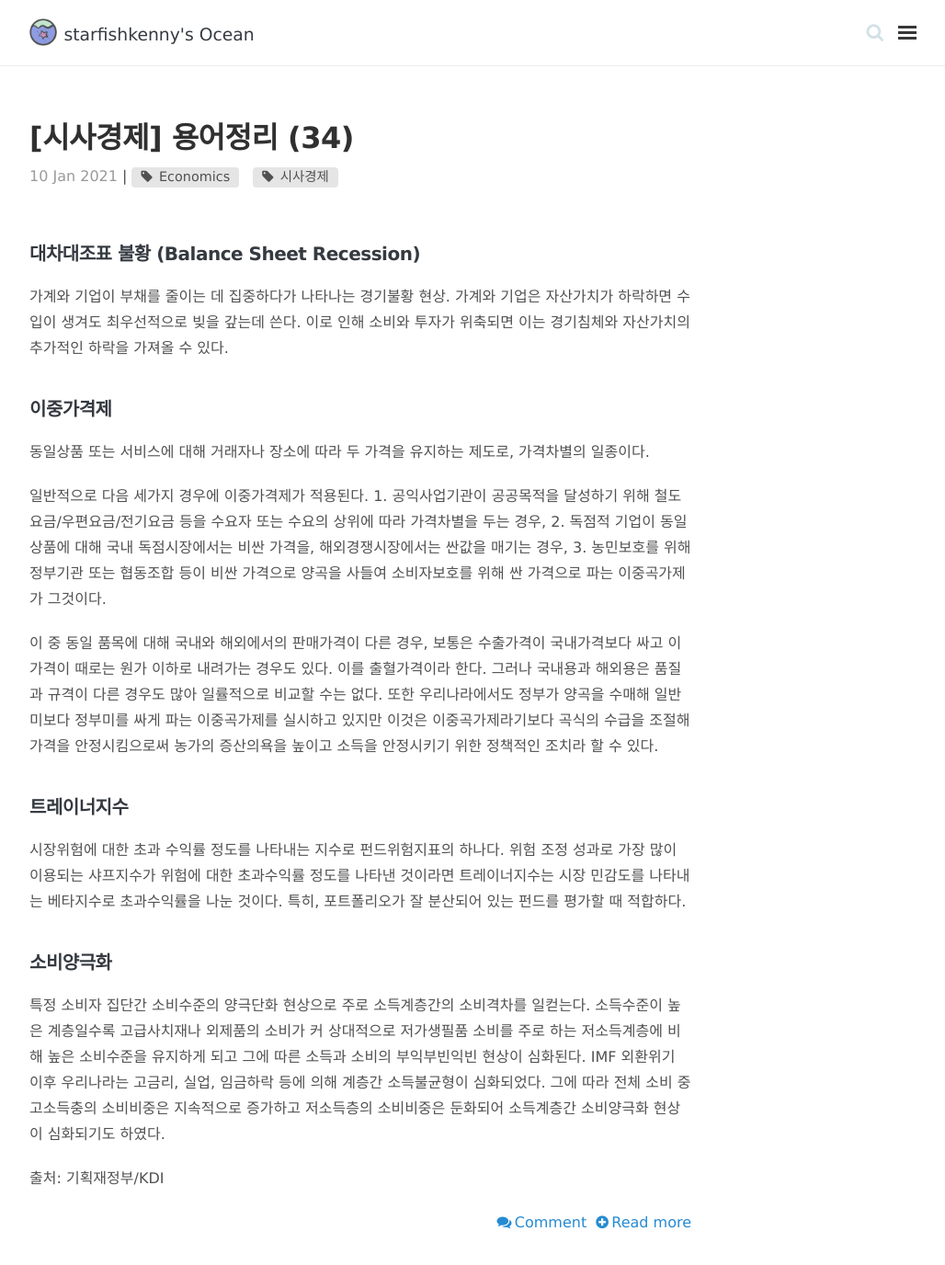
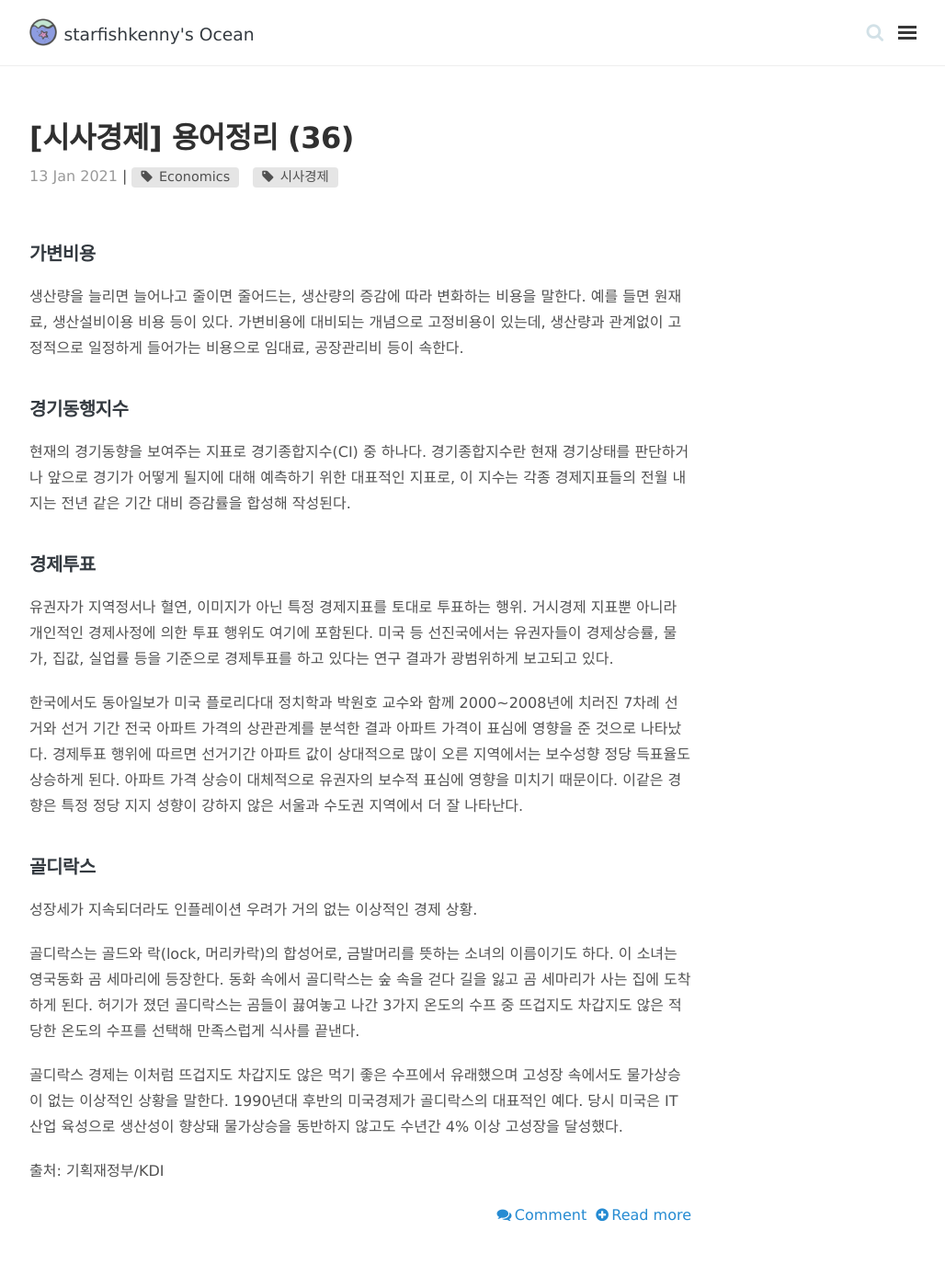
Before and after one commit to starfishkenny/starfishkenny.github.io, a Jekyll site: the page built from blog/index.html, in a window 1280 px wide and 1400 px high. Shown: the top 1376 px of the window at 92% size, without its empty margins (248-1276 px from the left). Built offline with Jekyll 4.4.1, drawn with Linux system fonts in a browser that asks for light colours; nearby versions of some CDN libraries; the list of posts is cut into pages by our own code; comment, search, counter and statistics services are not loaded; some of the changed text lies outside the part shown.

Commit message:
updated blog post

```diff
--- a/_posts/2021-01-10-economics(35).md
+++ b/_posts/2021-01-10-economics(35).md
@@ -1,6 +1,6 @@
 ---
 layout: post
-title: "[시사경제] 용어정리 (34)"
+title: "[시사경제] 용어정리 (35)"
 category: Economics
 tags: [Economics ,시사경제]
 comments: true
--- /dev/null
+++ b/_posts/2021-01-13-economics(36).md
@@ -0,0 +1,31 @@
+---
+layout: post
+title: "[시사경제] 용어정리 (36)"
+category: Economics
+tags: [Economics ,시사경제]
+comments: true
+toc: true
+---
+## 가변비용
+
+생산량을 늘리면 늘어나고 줄이면 줄어드는, 생산량의 증감에 따라 변화하는 비용을 말한다. 예를 들면 원재료, 생산설비이용 비용 등이 있다. 가변비용에 대비되는 개념으로 고정비용이 있는데, 생산량과 관계없이 고정적으로 일정하게 들어가는 비용으로 임대료, 공장관리비 등이 속한다.
+
+## 경기동행지수
+
+현재의 경기동향을 보여주는 지표로 경기종합지수(CI) 중 하나다. 경기종합지수란 현재 경기상태를 판단하거나 앞으로 경기가 어떻게 될지에 대해 예측하기 위한 대표적인 지표로, 이 지수는 각종 경제지표들의 전월 내지는 전년 같은 기간 대비 증감률을 합성해 작성된다.
+
+## 경제투표
+
+유권자가 지역정서나 혈연, 이미지가 아닌 특정 경제지표를 토대로 투표하는 행위. 거시경제 지표뿐 아니라 개인적인 경제사정에 의한 투표 행위도 여기에 포함된다. 미국 등 선진국에서는 유권자들이 경제상승률, 물가, 집값, 실업률 등을 기준으로 경제투표를 하고 있다는 연구 결과가 광범위하게 보고되고 있다.
+
+한국에서도 동아일보가 미국 플로리다대 정치학과 박원호 교수와 함께 2000~2008년에 치러진 7차례 선거와 선거 기간 전국 아파트 가격의 상관관계를 분석한 결과 아파트 가격이 표심에 영향을 준 것으로 나타났다. 경제투표 행위에 따르면 선거기간 아파트 값이 상대적으로 많이 오른 지역에서는 보수성향 정당 득표율도 상승하게 된다. 아파트 가격 상승이 대체적으로 유권자의 보수적 표심에 영향을 미치기 때문이다. 이같은 경향은 특정 정당 지지 성향이 강하지 않은 서울과 수도권 지역에서 더 잘 나타난다.
+
+## 골디락스
+
+성장세가 지속되더라도 인플레이션 우려가 거의 없는 이상적인 경제 상황.
+
+골디락스는 골드와 락(lock, 머리카락)의 합성어로, 금발머리를 뜻하는 소녀의 이름이기도 하다. 이 소녀는 영국동화 곰 세마리에 등장한다. 동화 속에서 골디락스는 숲 속을 걷다 길을 잃고 곰 세마리가 사는 집에 도착하게 된다. 허기가 졌던 골디락스는 곰들이 끓여놓고 나간 3가지 온도의 수프 중 뜨겁지도 차갑지도 않은 적당한 온도의 수프를 선택해 만족스럽게 식사를 끝낸다.
+
+골디락스 경제는 이처럼 뜨겁지도 차갑지도 않은 먹기 좋은 수프에서 유래했으며 고성장 속에서도 물가상승이 없는 이상적인 상황을 말한다. 1990년대 후반의 미국경제가 골디락스의 대표적인 예다. 당시 미국은 IT 산업 육성으로 생산성이 향상돼 물가상승을 동반하지 않고도 수년간 4% 이상 고성장을 달성했다.
+
+출처: 기획재정부/KDI
```
